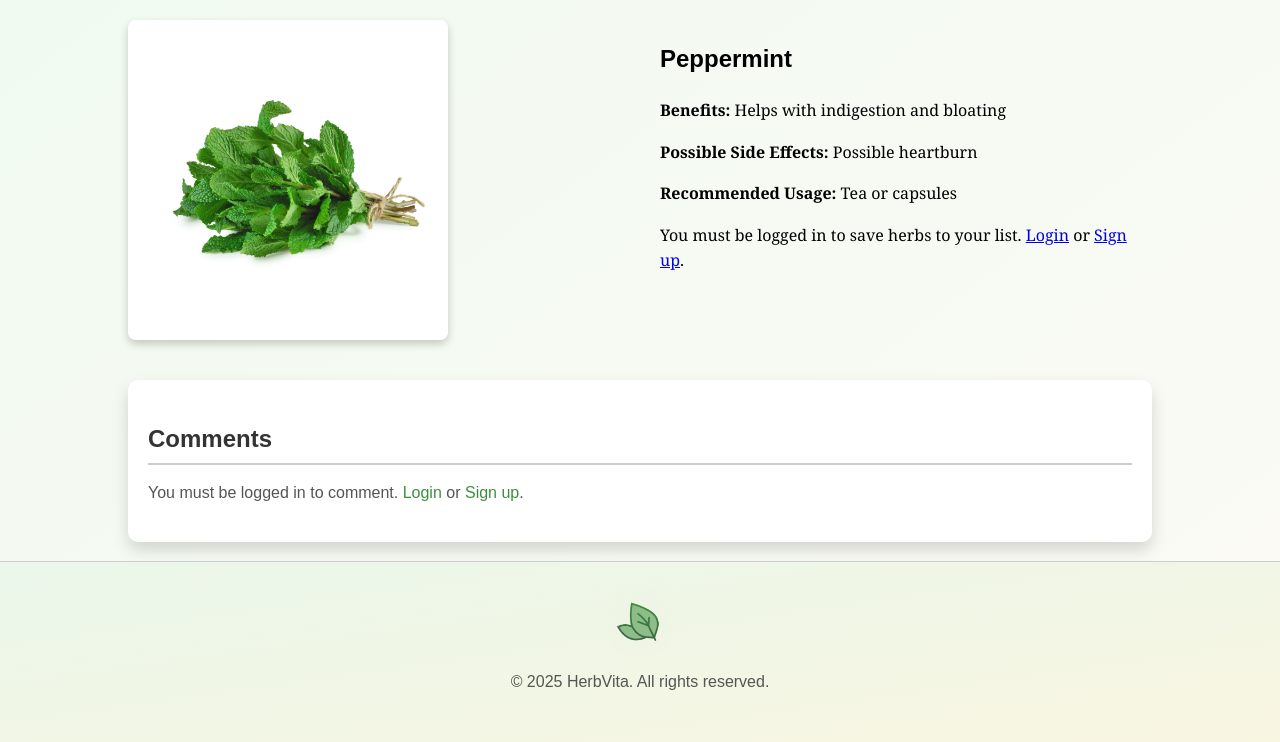
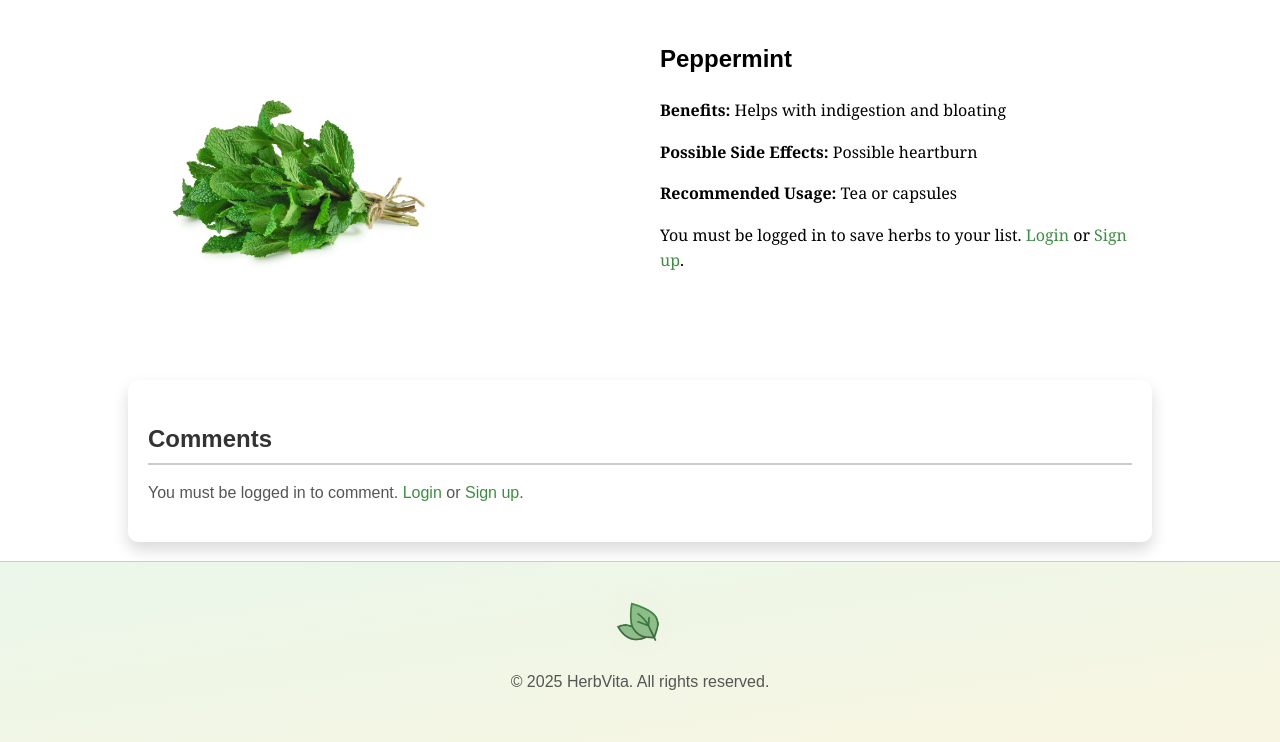
Before and after one commit to Marky115/HerbVitalWebsite, a PHP site: page /herbDetails.php?id=1 in a window 1280 px wide. Shown: the part 204-946 px from the top of the page. Run offline with PHP 8.4, Linux system fonts and the light colour scheme; data comes from the database, SQL or seed files in the repository; data that the repository does not hold is empty; some web fonts are replaced.

Commit message:
style change

```diff
--- a/herbs_by_concern.php
+++ b/herbs_by_concern.php
@@ -17,7 +17,7 @@ if (isset($_POST['concern_id']) && is_numeric($_POST['concern_id'])) {
             $imagePath = htmlspecialchars($row['imagePath']);
             $herbDetailsLink = 'herbDetails.php?id=' . $row['herbID'];
 
-                echo '<div class="herb-item" onclick="window.location.href=\'' . $herbDetailsLink . '\'">';
+                echo '<div class="herb-item" ' . $herbDetailsLink . '\'">';
                 echo '<img src="' . $imagePath . '" alt="' . htmlspecialchars($row['herbName']) . '">';
                 echo '<h3>' . $row['herbName'] . '</h3>';
                 echo '<p>' . substr($row['Benefit'], 0, 100) . '.</p>';
--- a/script.js
+++ b/script.js
@@ -10,8 +10,7 @@ document.addEventListener('DOMContentLoaded', function() {
     const featuredHerbsSection = document.getElementById('featured-herbs-db');
 
     concernLinks.forEach(link => {
-        link.addEventListener('click', function(event) {
-            event.preventDefault();
+        link.addEventListener('click', function() {
 
             const concernId = this.dataset.concernId;
 
@@ -56,10 +55,13 @@ function goToHerbPage(herbId) {
             document.getElementById("livesearch").style.border = "0px";
             return;
         }
+
         var xmlhttp = new XMLHttpRequest();
         xmlhttp.onreadystatechange = function() {
             if (this.readyState === 4 && this.status === 200) {
+                // checks if successful
             document.getElementById("livesearch").innerHTML = this.responseText;
+
             document.getElementById("livesearch").style.border = "1px solid #A5ACB2";
             }
         }
--- a/style.css
+++ b/style.css
@@ -27,7 +27,7 @@ body {
     padding-bottom: 180px;
     box-sizing: border-box;
     margin: 0;
-    background: linear-gradient(to bottom right, #effaf0, #FCFAF5);
+    /* background: linear-gradient(to bottom right, #f7fbf7, #fefdfb); */
 
 }
 
@@ -703,12 +703,21 @@ footer p {
     font-family:Georgia, 'Times New Roman', Times, serif;
 
 }
+
+
+
+.herbPageContainer > div:last-child a{
+    color: #3e8e41;
+    text-decoration: none;
+}
+.herbPageContainer > div:last-child a:hover{
+    text-decoration: underline;
+}
 .herb-image img { /* Corrected selector to match HTML class */
     max-width: 20rem;
     height: auto;
     border-radius: 8px;
     margin-bottom: 10px;
-    box-shadow: 0px 4px 8px rgba(0,0,0,0.2);
 }
 
 
```
Also changed, not shown: FinalProjectER.drawio.png.
